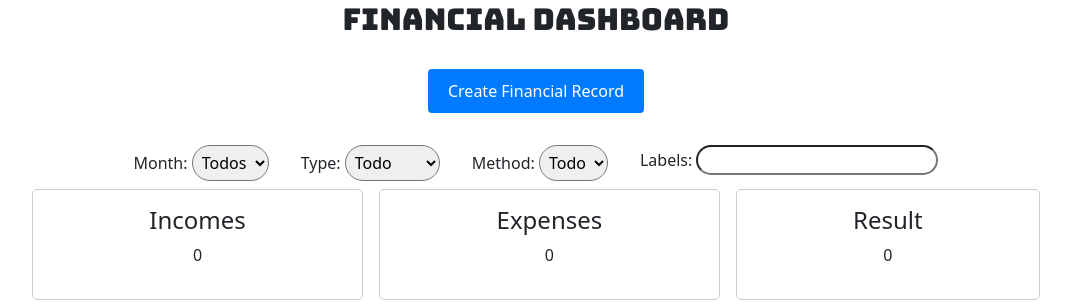
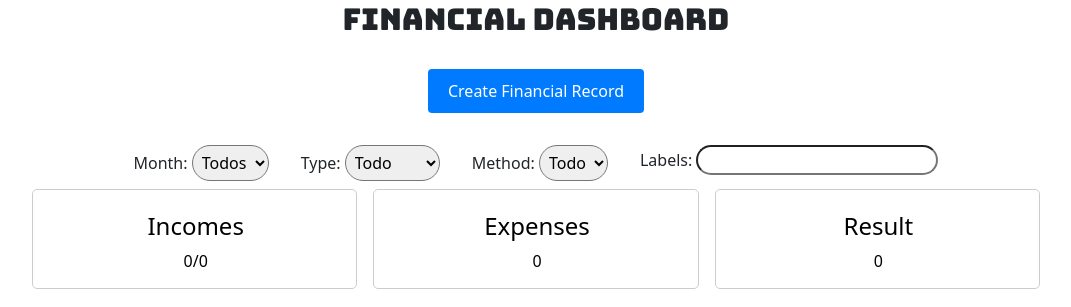
Before and after one commit to mdlunag/django-projects, a Django app: page /es/moneitas/ in a window 1280 px wide. Shown: the part 85-392 px from the top of the page, without its empty margins (104-1175 px from the left). Run offline with Django 3.2, Linux system fonts and the light colour scheme; the visitor is signed in with stand-in values (Sample User, id 1); data that the repository does not hold is empty.

Commit message:
[IMP] moneitas: add paid/total in income card, flip card functionality

```diff
--- a/moneitas/templates/moneitas/base_template.html
+++ b/moneitas/templates/moneitas/base_template.html
@@ -10,6 +10,8 @@
     <link rel="stylesheet" type="text/css" href="{% static 'moneitas/css/styles.css' %}">
     <link rel="stylesheet" type="text/css" href="{% static 'moneitas/css/styles_phone.css' %}">
     <link rel="stylesheet" type="text/css" href="{% static 'moneitas/css/style_delete.css' %}">
+    <link rel="stylesheet" type="text/css" href="{% static 'moneitas/css/flipping_box.css' %}">
+
     {% block extra_styles %}{% endblock %}
 
     <link rel="stylesheet" href="https://cdnjs.cloudflare.com/ajax/libs/font-awesome/6.0.0-beta3/css/all.min.css">
--- a/moneitas/templates/moneitas/dashboard.html
+++ b/moneitas/templates/moneitas/dashboard.html
@@ -62,19 +62,54 @@
 
     </div>
 
-
     <div class="dashboard-row">
-        <div class="dashboard-item">
-            <h4>{% translate "Incomes" %}</h4>
-            <p>{{ incomes }}</p>
+        <div class="flip-card">
+            <div class="flip-card-inner">
+                <div class="flip-card-front">
+                    <p>
+                        <h4>{% translate "Incomes" %}</h4>
+                        <span id="paidIncomes">{{ paid_incomes }}</span>/{{ incomes }}
+                    </p>
+                </div>
+                <div class="flip-card-back">
+                    </p>
+                        <h4>{% translate "Incomes" %}</h4>
+                        Paid/Total
+                    </p>
+                </div>
+            </div>
         </div>
-        <div class="dashboard-item">
-            <h4>{% translate "Expenses" %}</h4>
-            <p>{{ expenses }}</p>
+        <div class="flip-card">
+            <div class="flip-card-inner">
+                <div class="flip-card-front">
+                    <p>
+                        <h4>{% translate "Expenses" %}</h4>
+                        {{ expenses }}
+                    </p>
+                </div>
+                <div class="flip-card-back">
+                    <p>
+                        <h4>{% translate "Expenses" %}</h4>
+                        dul
+                    </p>
+                </div>
+            </div>
         </div>
-        <div class="dashboard-item">
-            <h4>{% translate "Result" %}</h4>
-            <p>{{ balance }}</p>
+        <div class="flip-card">
+            <div class="flip-card-inner">
+                <div class="flip-card-front">
+                    <p>
+                        <h4>{% translate "Result" %}</h4>
+                        {{ balance }}
+                    </p>
+                </div>
+                <div class="flip-card-back">
+                    <p>
+                        <h4>{% translate "Result" %}</h4>
+                        bo
+                    </p>
+                </div>
+            </div>
         </div>
     </div>
 
@@ -121,7 +156,7 @@
                                 title="Paid?"
                                 {% if registro.type == 'expense'%} style="visibility:hidden;" {% endif%}
                                 {% if registro.income_paid %}checked{% endif %}
-                                onclick="EditRegister('income_paid', this.checked,{{registro.id}})">
+                                onclick="EditRegister('income_paid', this.checked,{{registro.id}});">
 
                                 {% comment %} Edit record {% endcomment %}
                                 <a class="fas fa-pencil ms-3" href="{% url 'create_record' edit=registro.id %}"></a>
--- a/moneitas/urls.py
+++ b/moneitas/urls.py
@@ -39,6 +39,7 @@ urlpatterns = [
     path('api/delete_task/<int:task_id>/', views.delete_task, name='delete_task'),
     path('api/edit_task/<int:task_id>/', views.edit_task, name='edit_task'),
     path('api/edit_financial_record/<int:record_id>/', views.edit_financial_record, name='edit_financial_record'),
+    path('api/get_financial_record/<int:record_id>/', views.get_financial_record, name='get_financial_record'),
     path('api/', include(router.urls)),
 
 ]
--- a/moneitas/views.py
+++ b/moneitas/views.py
@@ -269,6 +269,22 @@ def edit_financial_record(request, record_id):
         print(serializer.errors)
         return Response(serializer.errors, status=status.HTTP_400_BAD_REQUEST)
 
+
+@api_view(['GET'])
+@permission_classes([IsAuthenticated])
+def get_financial_record(request, record_id):
+    try:
+        record = FinancialRecord.objects.get(id=record_id)
+    except FinancialRecord.DoesNotExist:
+        return Response({'error': "Financial record doesn't exist"}, status=status.HTTP_404_NOT_FOUND)
+
+    if request.method == 'GET':
+        serializer = FinancialRecordSerializer(record, data=request.data,partial=True)
+        if serializer.is_valid():
+            return Response(serializer.data, status=status.HTTP_200_OK)
+    return Response('Error', status=status.HTTP_200_OK)
+
+
 @login_required
 def overview_dashboard(request):
     # Obtener la fecha actual
@@ -327,6 +343,7 @@ def overview_dashboard(request):
     if request.user.username != 'admin':
         financial_records = financial_records.filter(user=request.user)
 
+    paid_incomes =  financial_records.filter(type='income', income_paid=True).aggregate(Sum('amount'))['amount__sum'] or 0
     incomes = financial_records.filter(type='income').aggregate(Sum('amount'))['amount__sum'] or 0
     expenses = financial_records.filter(type='expense').aggregate(Sum('amount'))['amount__sum'] or 0
 
@@ -342,6 +359,7 @@ def overview_dashboard(request):
 
     return render(request, 'moneitas/dashboard.html', {
         'current_date': current_date,
+        'paid_incomes':  paid_incomes,
         'incomes': incomes,
         'expenses': expenses,
         'balance': balance,
--- /dev/null
+++ b/static/moneitas/css/flipping_box.css
@@ -0,0 +1,48 @@
+/* The flip card container - set the width and height to whatever you want. We have added the border property to demonstrate that the flip itself goes out of the box on hover (remove perspective if you don't want the 3D effect */
+.flip-card {
+    background-color: transparent;
+    perspective: 1000px; /* Remove this if you don't want the 3D effect */
+    text-align: center; /* Centrar el contenido en cada item */
+    flex-grow: 1; /* Hacer que los elementos del dashboard tengan el mismo tamaño */
+    height:100px;
+    margin: 0.5em
+
+  }
+
+  /* This container is needed to position the front and back side */
+  .flip-card-inner {
+    position: relative;
+    height:100%;
+    padding: 1px;
+    transition: transform 0.8s;
+    transform-style: preserve-3d;
+    border: 1px solid #ccc; /* Borde para resaltar los elementos */
+    border-radius: 5px; /* Borde redondeado */
+
+  }
+
+  /* Do an horizontal flip when you move the mouse over the flip box container */
+  .flip-card:hover .flip-card-inner {
+    transform: rotateY(180deg);
+  }
+
+  /* Position the front and back side */
+  .flip-card-front, .flip-card-back {
+    position: absolute;
+    text-align: center;
+    width: 100%;
+    height: 100%;
+    padding: 5px;
+    -webkit-backface-visibility: hidden; /* Safari */
+    backface-visibility: hidden;
+  }
+
+  /* Style the front side (fallback if image is missing) */
+  .flip-card-front {
+    color: black;
+  }
+
+  /* Style the back side */
+  .flip-card-back {
+    transform: rotateY(180deg);
+  }
--- a/static/moneitas/css/styles.css
+++ b/static/moneitas/css/styles.css
@@ -46,16 +46,6 @@ h1{
     border-radius: var(--bs-border-radius-pill)!important;
 }
 
-
-.dashboard-item {
-    text-align: center; /* Centrar el contenido en cada item */
-    margin: 0.5em; /* Espacio entre elementos */
-    padding: 1em; /* Espacio interno en cada elemento */
-    border: 1px solid #ccc; /* Borde para resaltar los elementos */
-    border-radius: 5px; /* Borde redondeado */
-    flex-grow: 1; /* Hacer que los elementos del dashboard tengan el mismo tamaño */
-
-}
 
 .dashboard-content {
     display: flex;
--- a/static/moneitas/js/dashboard.js
+++ b/static/moneitas/js/dashboard.js
@@ -92,11 +92,8 @@ const data = document.currentScript.dataset;
 //Mark register as paid
 function EditRegister(field_name, value,record_id) {
     var csrfToken = document.cookie.match(/csrftoken=([\w-]+)/)[1];
-    console.log(value);
-    console.log(record_id);
     var dictData = {};
     dictData[field_name] = value;
-    console.log(dictData);
     fetch('/' + data.lang + `/moneitas/api/edit_financial_record/${record_id}/`,{
         method: 'PATCH',
             headers: {
@@ -117,4 +114,47 @@ function EditRegister(field_name, value,record_id) {
 
         })
         .catch(error => console.error('Error:', error));
+    if (field_name == "income_paid"){
+        var paidElement = document.getElementById("paidIncomes");
+        var currentPaidIncomes =  parseInt(paidElement.textContent);
+        getFinancialRecord(record_id, csrfToken).then(
+            result => {
+            registerAmount = parseInt(result.amount);
+            if (value){
+                paidElement.textContent = currentPaidIncomes+ registerAmount;
+            }else{
+                paidElement.textContent = currentPaidIncomes- registerAmount;
+            }
+            console.log(registerAmount, paidElement.textContent)
+
+        }
+        ).catch(error => {
+            // Manejar cualquier error aquí
+            console.error('Error fetching financial record:', error);
+        });
+    }
 };
+
+
+async function getFinancialRecord(record_id, csrfToken) {
+    try {
+        const response = await fetch(`/${data.lang}/moneitas/api/get_financial_record/${record_id}/`, {
+            method: 'GET',
+            headers: {
+                'Content-Type': 'application/json',
+                'X-CSRFToken': csrfToken
+            },
+        });
+
+        if (!response.ok) {
+            throw new Error('Failed to fetch financial record');
+        }
+
+        const registerData = await response.json();
+        console.log(registerData)
+        return registerData;
+    } catch (error) {
+        console.error('Error fetching financial record:', error);
+        return null;
+    }
+}
```
